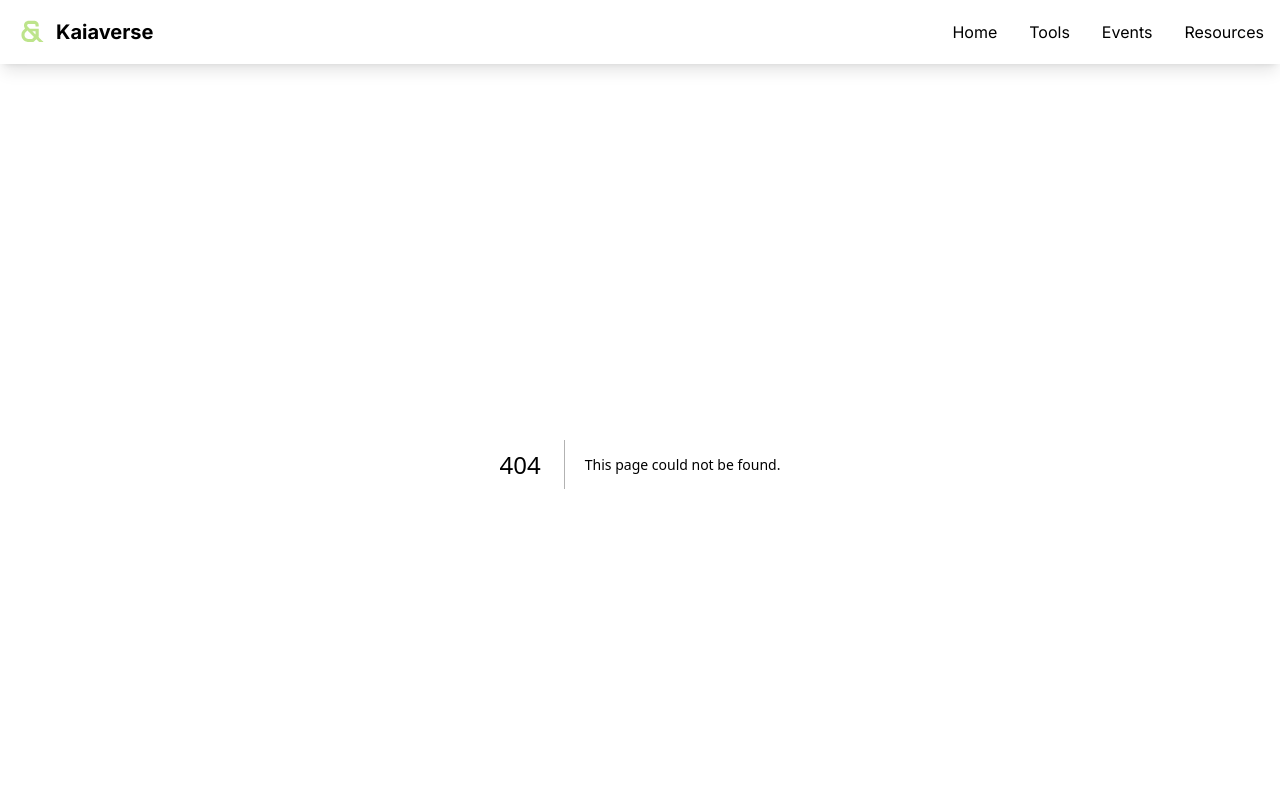
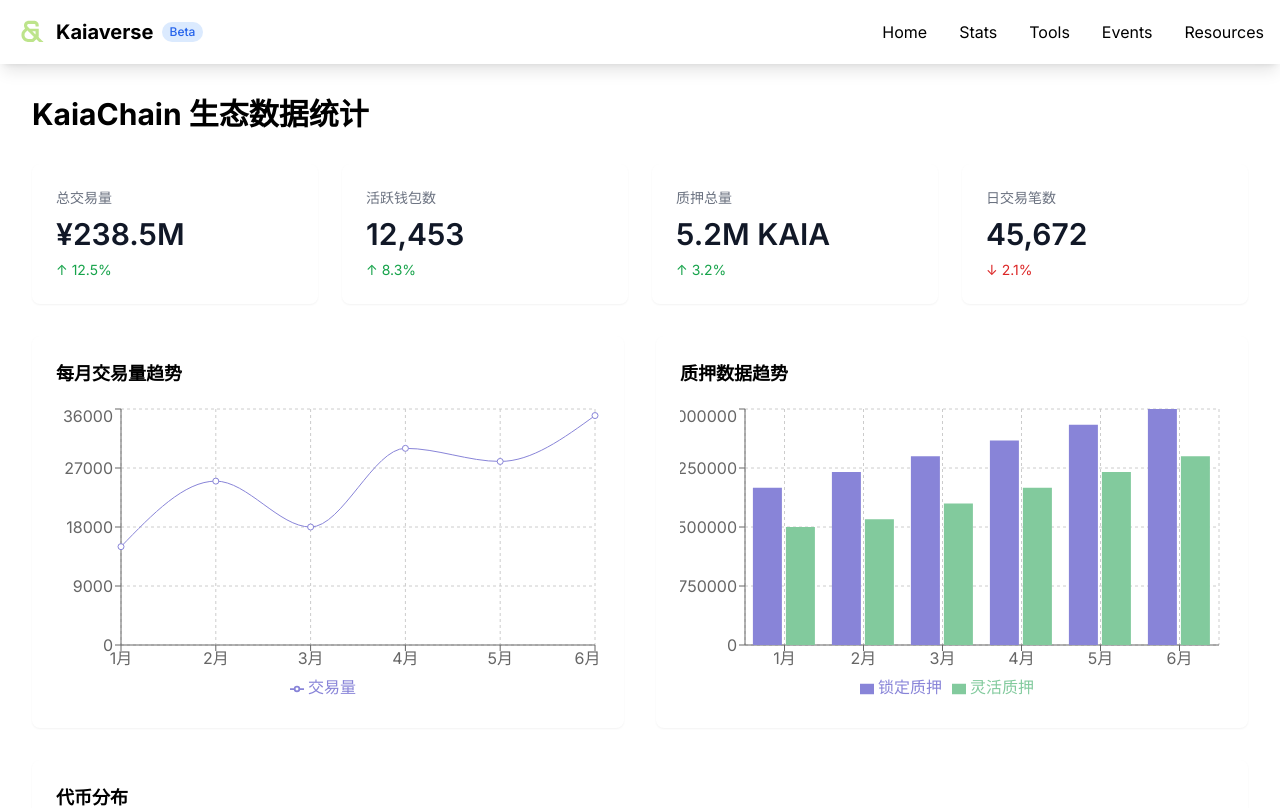
Before and after one commit to sansx/kaiaverse-portal, a Next.js app: page /stats in a window 1280 px wide. Before the commit this address had no page. Shown: the top 808 px of the page. Built offline with nearby package versions, Linux system fonts and the light colour scheme.

Commit message:
add Stats page and demo

```diff
--- a/app/components/Navbar.tsx
+++ b/app/components/Navbar.tsx
@@ -13,11 +13,17 @@
               width={32}
               height={32}
             />
-            <span className="text-xl font-bold">Kaiaverse</span>
+            <div className="flex items-center">
+              <span className="text-xl font-bold">Kaiaverse</span>
+              <span className="ml-2 px-2 py-0.5 text-xs font-medium bg-blue-100 text-blue-600 rounded-full">Beta</span>
+            </div>
           </Link>
           <div className="flex space-x-8">
             <Link href="/" className="hover:text-blue-600">
               Home
+            </Link>
+            <Link href="/stats" className="hover:text-blue-600">
+              Stats
             </Link>
             <Link href="/tools" className="hover:text-blue-600">
               Tools
--- /dev/null
+++ b/app/stats/components/StatsCharts.tsx
@@ -0,0 +1,113 @@
+'use client';
+
+import {
+  LineChart,
+  Line,
+  XAxis,
+  YAxis,
+  CartesianGrid,
+  Tooltip,
+  Legend,
+  ResponsiveContainer,
+  BarChart,
+  Bar,
+  PieChart,
+  Pie,
+  Cell
+} from 'recharts'
+
+// Demo数据
+const transactionData = [
+  { name: '1月', value: 15000 },
+  { name: '2月', value: 25000 },
+  { name: '3月', value: 18000 },
+  { name: '4月', value: 30000 },
+  { name: '5月', value: 28000 },
+  { name: '6月', value: 35000 },
+]
+
+const stakingData = [
+  { name: '1月', locked: 2000000, flexible: 1500000 },
+  { name: '2月', locked: 2200000, flexible: 1600000 },
+  { name: '3月', locked: 2400000, flexible: 1800000 },
+  { name: '4月', locked: 2600000, flexible: 2000000 },
+  { name: '5月', locked: 2800000, flexible: 2200000 },
+  { name: '6月', locked: 3000000, flexible: 2400000 },
+]
+
+const distributionData = [
+  { name: '质押', value: 5400000 },
+  { name: '流动性挖矿', value: 2500000 },
+  { name: '治理', value: 1500000 },
+  { name: '生态基金', value: 500000 },
+]
+
+const COLORS = ['#0088FE', '#00C49F', '#FFBB28', '#FF8042']
+
+export default function StatsCharts() {
+  return (
+    <div className="grid grid-cols-1 lg:grid-cols-2 gap-8">
+      {/* 交易量趋势图 */}
+      <div className="bg-white dark:bg-gray-800 p-6 rounded-lg shadow-sm">
+        <h3 className="text-lg font-semibold mb-4">每月交易量趋势</h3>
+        <div className="h-[300px]">
+          <ResponsiveContainer width="100%" height="100%">
+            <LineChart data={transactionData}>
+              <CartesianGrid strokeDasharray="3 3" />
+              <XAxis dataKey="name" />
+              <YAxis />
+              <Tooltip />
+              <Legend />
+              <Line type="monotone" dataKey="value" stroke="#8884d8" name="交易量" />
+            </LineChart>
+          </ResponsiveContainer>
+        </div>
+      </div>
+
+      {/* 质押数据图 */}
+      <div className="bg-white dark:bg-gray-800 p-6 rounded-lg shadow-sm">
+        <h3 className="text-lg font-semibold mb-4">质押数据趋势</h3>
+        <div className="h-[300px]">
+          <ResponsiveContainer width="100%" height="100%">
+            <BarChart data={stakingData}>
+              <CartesianGrid strokeDasharray="3 3" />
+              <XAxis dataKey="name" />
+              <YAxis />
+              <Tooltip />
+              <Legend />
+              <Bar dataKey="locked" fill="#8884d8" name="锁定质押" />
+              <Bar dataKey="flexible" fill="#82ca9d" name="灵活质押" />
+            </BarChart>
+          </ResponsiveContainer>
+        </div>
+      </div>
+
+      {/* 代币分布图 */}
+      <div className="bg-white dark:bg-gray-800 p-6 rounded-lg shadow-sm lg:col-span-2">
+        <h3 className="text-lg font-semibold mb-4">代币分布</h3>
+        <div className="h-[300px]">
+          <ResponsiveContainer width="100%" height="100%">
+            <PieChart>
+              <Pie
+                data={distributionData}
+                cx="50%"
+                cy="50%"
+                labelLine={false}
+                label={({ name, percent }) => `${name} ${(percent * 100).toFixed(0)}%`}
+                outerRadius={80}
+                fill="#8884d8"
+                dataKey="value"
+              >
+                {distributionData.map((entry, index) => (
+                  <Cell key={`cell-${index}`} fill={COLORS[index % COLORS.length]} />
+                ))}
+              </Pie>
+              <Tooltip />
+              <Legend />
+            </PieChart>
+          </ResponsiveContainer>
+        </div>
+      </div>
+    </div>
+  )
+}
--- /dev/null
+++ b/app/stats/components/StatsOverview.tsx
@@ -0,0 +1,58 @@
+'use client';
+
+interface StatCardProps {
+  title: string
+  value: string | number
+  change?: string
+  isPositive?: boolean
+}
+
+const StatCard: React.FC<StatCardProps> = ({ title, value, change, isPositive }) => (
+  <div className="bg-white dark:bg-gray-800 p-6 rounded-lg shadow-sm">
+    <h3 className="text-sm font-medium text-gray-500 dark:text-gray-400">{title}</h3>
+    <p className="mt-2 text-3xl font-semibold text-gray-900 dark:text-white">{value}</p>
+    {change && (
+      <p className={`mt-2 text-sm ${isPositive ? 'text-green-600' : 'text-red-600'}`}>
+        {isPositive ? '↑' : '↓'} {change}
+      </p>
+    )}
+  </div>
+)
+
+export default function StatsOverview() {
+  // Demo数据
+  const stats = [
+    {
+      title: '总交易量',
+      value: '¥238.5M',
+      change: '12.5%',
+      isPositive: true
+    },
+    {
+      title: '活跃钱包数',
+      value: '12,453',
+      change: '8.3%',
+      isPositive: true
+    },
+    {
+      title: '质押总量',
+      value: '5.2M KAIA',
+      change: '3.2%',
+      isPositive: true
+    },
+    {
+      title: '日交易笔数',
+      value: '45,672',
+      change: '2.1%',
+      isPositive: false
+    }
+  ]
+
+  return (
+    <div className="grid grid-cols-1 md:grid-cols-2 lg:grid-cols-4 gap-6">
+      {stats.map((stat, index) => (
+        <StatCard key={index} {...stat} />
+      ))}
+    </div>
+  )
+}
--- /dev/null
+++ b/app/stats/page.tsx
@@ -0,0 +1,20 @@
+import { Metadata } from 'next'
+import StatsOverview from './components/StatsOverview'
+import StatsCharts from './components/StatsCharts'
+
+export const metadata: Metadata = {
+  title: 'KaiaChain Stats | KaiaVerse Portal',
+  description: 'KaiaChain ecosystem statistics and analytics dashboard',
+}
+
+export default function StatsPage() {
+  return (
+    <main className="container mx-auto px-4 py-8">
+      <h1 className="text-3xl font-bold mb-8">KaiaChain 生态数据统计</h1>
+      <div className="grid gap-8">
+        <StatsOverview />
+        <StatsCharts />
+      </div>
+    </main>
+  )
+}
```
Also changed, not shown: package.json (+6 -5 lines), 1 other file (tests, documents, lock files or other folders).
